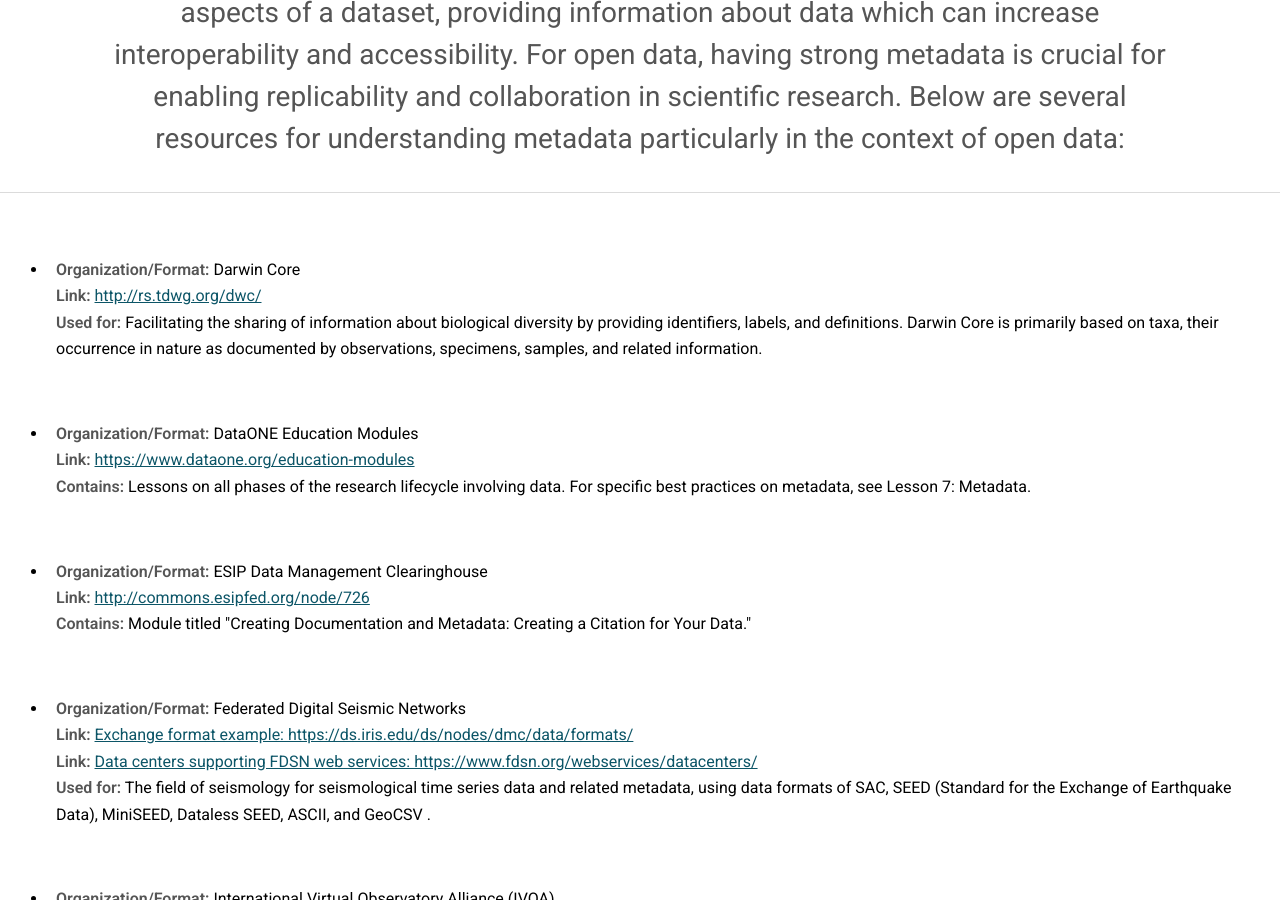
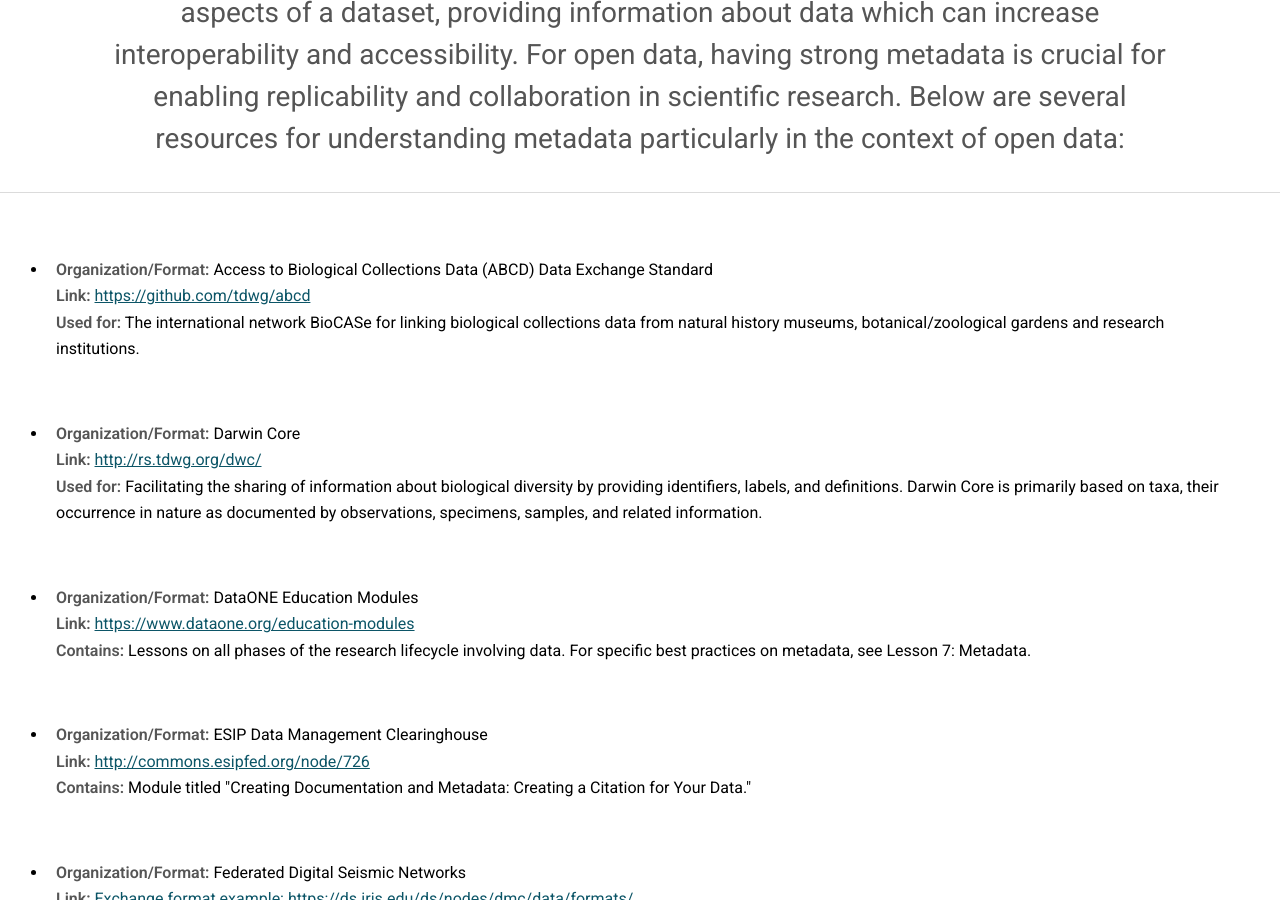
Before and after one commit to bfe-inf/toolkit, a Jekyll site: the page built from bp&s-metadata.html, in a window 1280 px wide and 900 px high, scrolled down 420 px. Built offline with Jekyll 4.4.1, drawn with Linux system fonts in a browser that asks for light colours.

Commit message:
Update bp&s-metadata.html

```diff
--- a/bp&s-metadata.html
+++ b/bp&s-metadata.html
@@ -55,6 +55,12 @@
 			<section id="two" class="wrapper">
       				<div class"inner">
    				 	<ul>
+	     					<li> <strong>Organization/Format:</strong> Access to Biological Collections Data (ABCD) Data Exchange Standard <br/>
+             	   				<strong>Link:</strong> <a href="https://github.com/tdwg/abcd" target="_blank">https://github.com/tdwg/abcd</a><br/>
+		   				<strong>Used for:</strong> The international network BioCASe for linking biological collections data from natural history museums, botanical/zoological gardens and research institutions.</li><br/>
+      					</ul>
+
+					<ul>
 	     					<li> <strong>Organization/Format:</strong> Darwin Core  <br/>
              	   				<strong>Link:</strong> <a href="http://rs.tdwg.org/dwc/" target="_blank">http://rs.tdwg.org/dwc/</a><br/>
 		   				<strong>Used for:</strong> Facilitating the sharing of information about biological diversity by providing identifiers, labels, and definitions. Darwin Core is primarily based on taxa, their occurrence in nature as documented by observations, specimens, samples, and related information.</li><br/>
```
